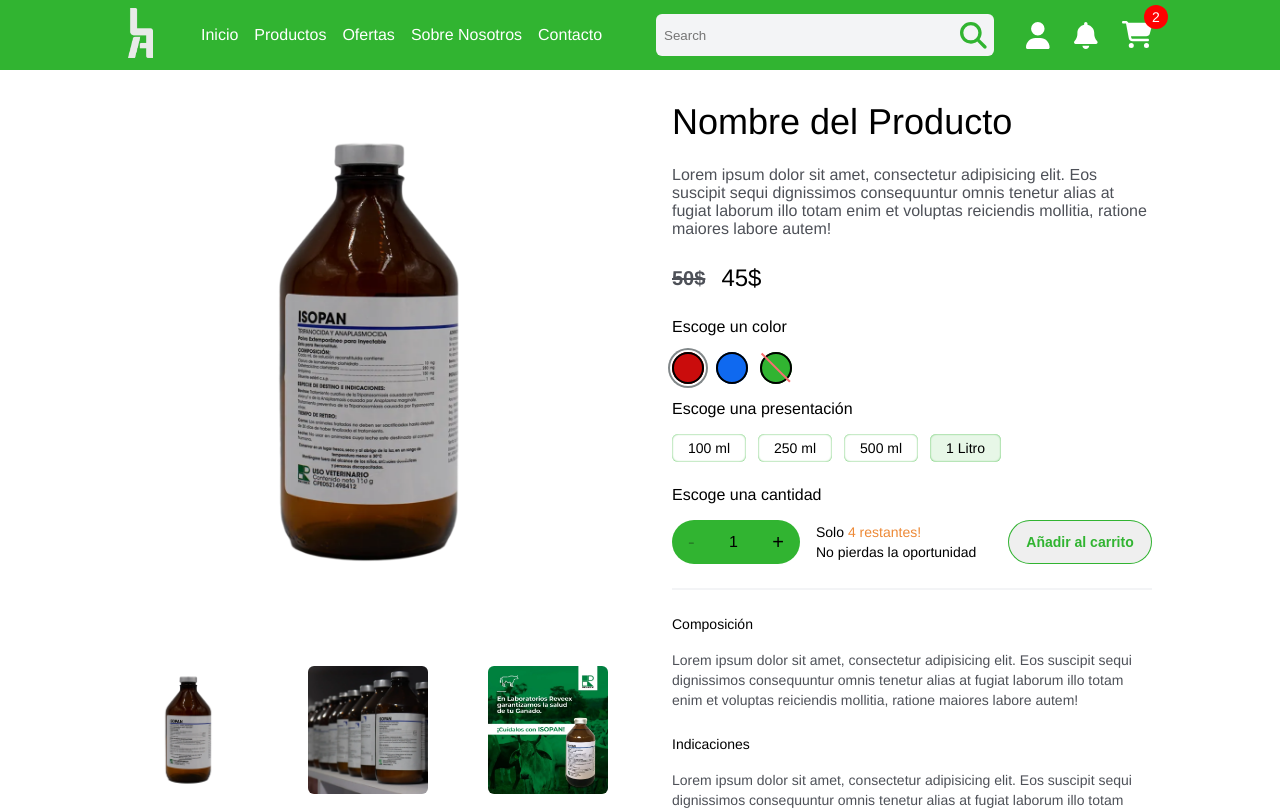
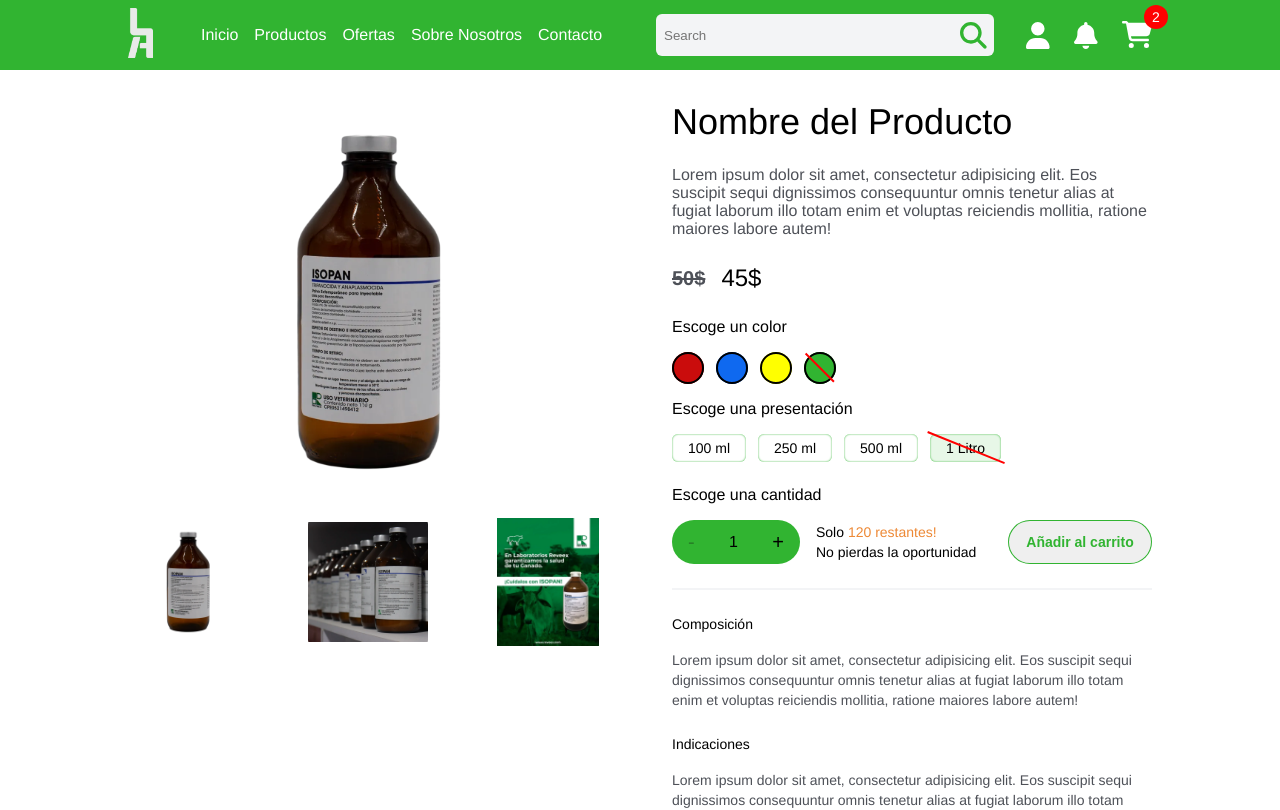
Before and after one commit to yealuis/LaFincaEcommerce, a Next.js app: page /productos/1 in a window 1280 px wide. Shown: the top 810 px of the page. Built offline with nearby package versions, Linux system fonts and the light colour scheme.

Commit message:
funcionalidad de la eleccion de colores en la pagina de productos, y ajustes de tamaños

```diff
--- a/src/app/globals.css
+++ b/src/app/globals.css
@@ -13,7 +13,6 @@
 html,
 body {
   max-width: 100vw;
-  overflow-x: hidden;
 }
 
 body {
--- a/src/app/productos/[slug]/page.module.css
+++ b/src/app/productos/[slug]/page.module.css
@@ -27,9 +27,8 @@
 }
 
 .productImages {
-  background-color: --lafincaGreen;
   width: 100%;
-  top: 5rem;
+  top: 1rem;
   height: max-content;
 
   @media (min-width: 1024px) {
--- a/src/components/Add.jsx
+++ b/src/components/Add.jsx
@@ -3,7 +3,7 @@
 import styles from "./add.module.css"
 
 const Add = () => {
-  const stockNumber = 4
+  const stockNumber = 120
   const [quantity, setQuantity] = useState(1)
 
   const handleQuantity = (type) => {
@@ -25,7 +25,7 @@
             {quantity}
             <button className={styles.quantityButton} onClick={() => handleQuantity("i")} disabled={quantity >= stockNumber}>+</button>
           </div>
-          <div className={styles.quantityLeftInfo}>Solo <span style={{color:'#ed8936'}}>4 restantes!</span> <br />No pierdas la oportunidad</div>
+          <div className={styles.quantityLeftInfo}>Solo <span style={{color:'#ed8936'}}>{stockNumber} restantes!</span> <br />No pierdas la oportunidad</div>
         </div>
         <button className={styles.addButton}>Añadir al carrito</button>
       </div>
--- a/src/components/CustomizeProducts.jsx
+++ b/src/components/CustomizeProducts.jsx
@@ -4,22 +4,32 @@
 
 const CustomizeProducts = () => {
   const [size, setSize] = useState(0)
+  const [color, setColor] = useState(0)
   const isDisabled = (key) => key === 4
 
   const handleSizeChange = (key) => {
       return size === key ? styles.chooseSize : `${styles.chooseSize} ${styles.chooseSizeNotSelected}`
+  }
+  const handleColorChange = (key) => {
+      if (color === key) return <div className={styles.chooseCirclesSelected} />
   }
 
   return (
     <div className={styles.customizeContainer}>
       <h4 className={styles.customizeTitle}>Escoge un color</h4>
       <ul className={styles.chooseList}>
-        <li className={styles.chooseCircles}>
-          <div className={styles.chooseCirclesBorderBlue} />
+        <li className={styles.chooseCircles} onClick={() => !isDisabled(1) && setColor(1)}>
+          {handleColorChange(1)}
         </li>
-        <li className={`${styles.chooseCircles} ${styles.blue}`} ></li>
-        <li className={`${styles.chooseCircles} ${styles.notAllowed}`} >
-          <div className={styles.chooseCirclesBorderRed} />
+        <li className={`${styles.chooseCircles} ${styles.blue}`} onClick={() => !isDisabled(2) && setColor(2)} >
+          {handleColorChange(2)}
+        </li>
+        <li className={`${styles.chooseCircles} ${styles.yellow}`} onClick={() => !isDisabled(3) && setColor(3)} >
+          {handleColorChange(3)}
+        </li>
+        <li className={`${styles.chooseCircles} ${styles.notAllowed}`} onClick={() => !isDisabled(4) && setColor(4)} >
+          {handleColorChange(4)}
+          <div className={styles.chooseCirclesRedbar} />
         </li>
       </ul>
       <h4 className={styles.customizeTitle}>Escoge una presentación</h4>
@@ -27,7 +37,10 @@
         <li className={`${handleSizeChange(1)}`} onClick={() => !isDisabled(1) && setSize(1)}>100 ml</li>
         <li className={`${handleSizeChange(2)}`} onClick={() => !isDisabled(2) && setSize(2)}>250 ml</li>
         <li className={`${handleSizeChange(3)}`} onClick={() => !isDisabled(3) && setSize(3)}>500 ml</li>
-        <li className={`${handleSizeChange(4)} ${styles.chooseSizeDisable}`} onClick={() => !isDisabled(4) && setSize(4)}>1 Litro</li>
+        <li className={`${handleSizeChange(4)} ${styles.chooseSizeDisable}`} onClick={() => !isDisabled(4) && setSize(4)}>
+          <div className={styles.chooseSizeRedbar} />
+          1 Litro
+        </li>
       </ul>
     </div>
   )
--- a/src/components/customizeProducts.module.css
+++ b/src/components/customizeProducts.module.css
@@ -29,13 +29,17 @@
   background-color: rgb(15, 105, 240);
 }
 
+.yellow {
+  background-color: yellow;
+}
+
 .notAllowed {
   cursor: not-allowed;
   background-color: var(--lafincaGreen);
 
 }
 
-.chooseCirclesBorderBlue {
+.chooseCirclesSelected {
   position: absolute;
   width: 2.5rem;
   height: 2.5rem;
@@ -46,11 +50,11 @@
   transform: translate(-50%, -50%);
 }
 
-.chooseCirclesBorderRed {
+.chooseCirclesRedbar {
   position: absolute;
   width: 2.5rem;
   height: 2px;
-  background-color: #F87171;
+  background-color: red;
   rotate: 45deg;
   top: 50%;
   transform: translate(-10%, 100%);
@@ -66,6 +70,8 @@
   line-height: 1.25rem;
   cursor: pointer;
   list-style: none;
+  user-select: none;
+  text-align: center;
 }
 
 .chooseSizeNotSelected {
@@ -84,3 +90,12 @@
   cursor: not-allowed;
   color: black;
 }
+
+.chooseSizeRedbar {
+  position: absolute;
+  width: 5.2rem;
+  height: 2px;
+  background-color: red;
+  rotate: 22deg;
+  transform: translate(-20%, 800%);
+}
--- a/src/components/productImages.module.css
+++ b/src/components/productImages.module.css
@@ -1,18 +1,16 @@
 .principalImage {
-  height: 500px;
+  height: 400px;
   position: relative;
 }
 
 .image {
-  object-fit: cover;
+  object-fit: scale-down;
   border-radius: 0.375rem;
 }
 
 .secondaryImagesDiv {
   display: flex;
   justify-content: space-between;
-  gap: 1rem;
-  margin-top: 2rem;
 }
 
 .secondaryImage {
@@ -20,6 +18,6 @@
   height: 8rem;
   position: relative;
   gap: 1rem;
-  margin-top: 2rem;
+  margin-top: 1rem;
   cursor: pointer;
 }
```
